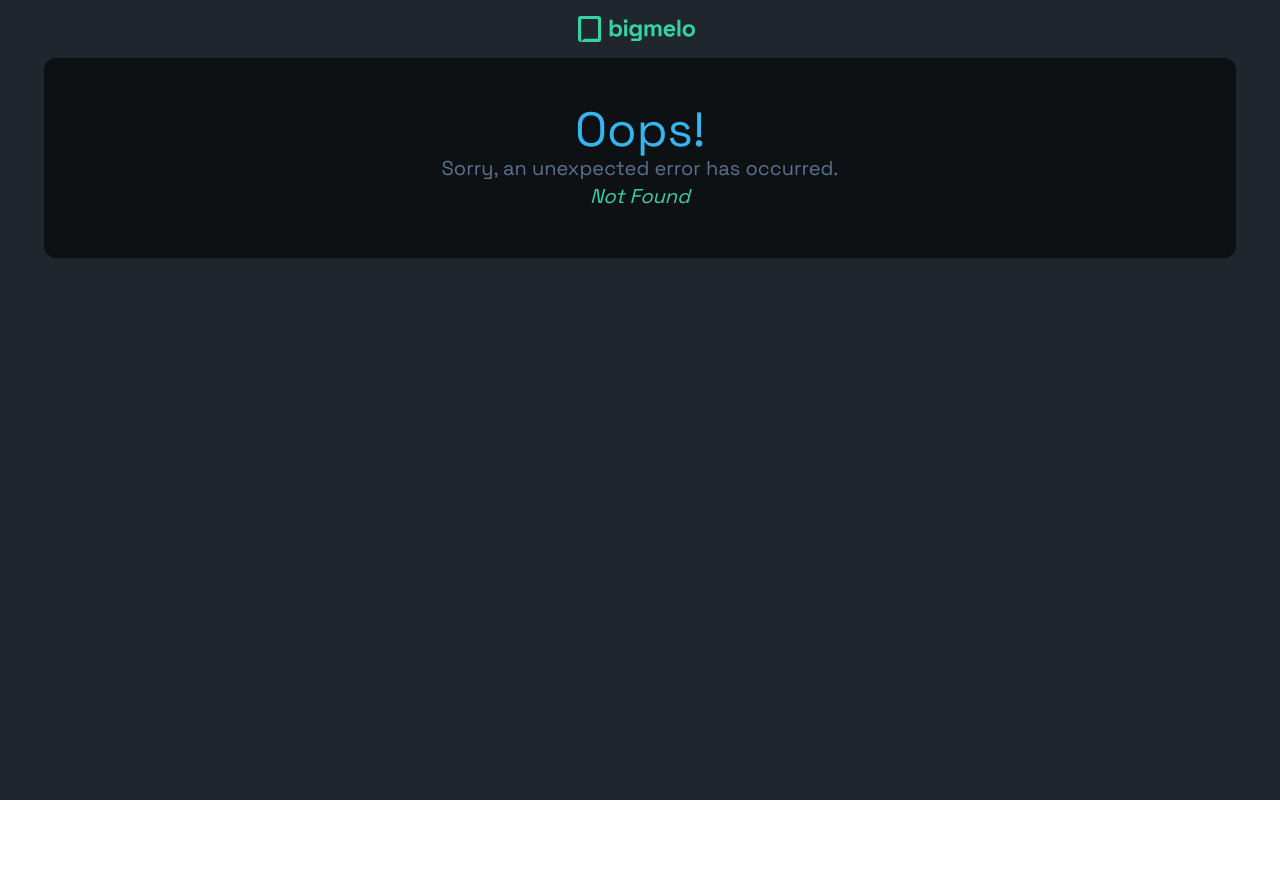
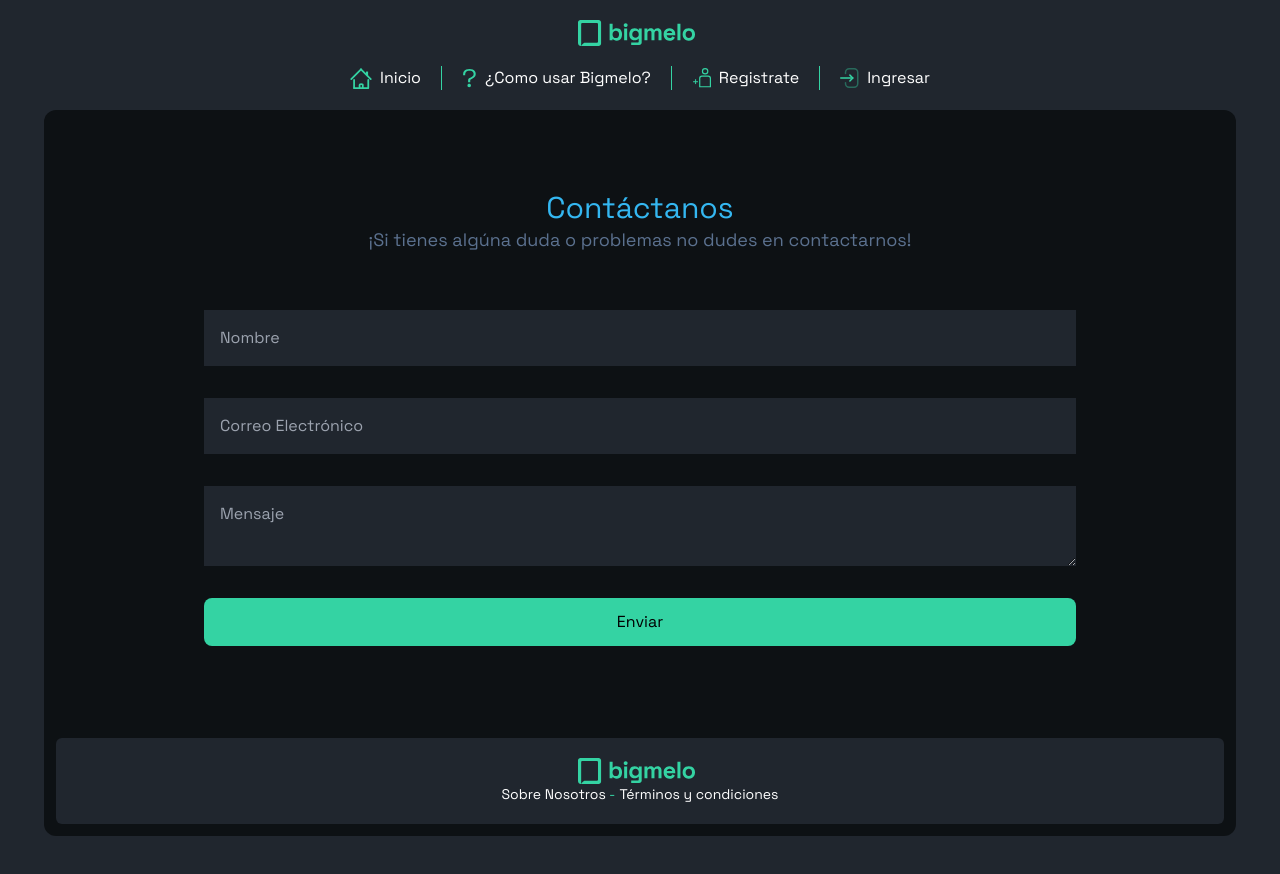
Before and after one commit to bigmelo-com/bigmelo-web, a React (Vite) app: page /support in a window 1280 px wide. Before the commit this address had no page. Shown: the top 874 px of the page. Before the commit the page ends 800 px from the top, so only its background shows below. Built offline with nearby package versions, Linux system fonts and the light colour scheme; no server answers.

Commit message:
Create support form

```diff
--- a/src/App.jsx
+++ b/src/App.jsx
@@ -6,6 +6,7 @@ import Terms from "./routes/Terms";
 import Profile from "./routes/Profile";
 import ValidateUser from "./routes/ValidateUser"
 import Payment from "./routes/Payment";
+import Support from "./routes/Support";
 
 export function App() {
     const router = createBrowserRouter([
@@ -44,6 +45,11 @@ export function App() {
           element: <Payment success={false} />,
           errorElement: <ErrorPage/>
         },
+        {
+          path: "support",
+          element: <Support />,
+          errorElement: <ErrorPage/>
+        },
       ]);
     return(
         <>
--- a/src/components/LogInForm/LogInForm.jsx
+++ b/src/components/LogInForm/LogInForm.jsx
@@ -9,6 +9,7 @@ export default function LogInForm({toggleLoginForm}) {
     "responsive:w-[504px] w-[250px] mt-8 p-3 border border-border text-white bg-primary rounded-lg placeholder-white";
   const [post, setPost] = useState({});
   const [response, setResponse] = useState(['','']);
+  const [isWaitingResponse, setIsWaitingResponse] = useState(false);
   const dispatch = useDispatch();
   const navigate = useNavigate();
 
@@ -22,6 +23,7 @@ export default function LogInForm({toggleLoginForm}) {
 
   const handleSubmit = (event) => {
     event.preventDefault();
+    setIsWaitingResponse(true)
 
     axios
     .post(import.meta.env.VITE_LOCAL_API_URL + "/v1/auth/get-token", post)
@@ -33,7 +35,8 @@ export default function LogInForm({toggleLoginForm}) {
     })
     .catch((err) => {
       setResponse([err.response.data.message, "bg-error"]);
-    });
+    })
+    .finally(() => setIsWaitingResponse(false));
   }
 
   return (
@@ -46,10 +49,17 @@ export default function LogInForm({toggleLoginForm}) {
         />
         </button>
         <div className="flex justify-center fixed inset-0 bg-black z-[70] backdrop-blur-sm bg-opacity-50 overscroll-y-none">
+          {isWaitingResponse && (
+            <div className="absolute bg-opacity-60 w-full h-full bg-secondary z-[5] flex justify-center items-center">
+              <div className="h-12 w-12 border-4 border-l-white border-r-white border-b-white border-t-button animate-spin ease-linear rounded-full">
+
+              </div>
+            </div>
+          )}
           <form
             className="flex flex-col items-center mt-20"
             onSubmit={handleSubmit}
-          >
+            >
             <h2 className="text-title text-xl mb-7">Ingresa a bigmelo</h2>
             <p className="text-paragraph">
               Ingresa los datos que registraste en bigmelo
--- a/src/components/NavBar/NavBar.jsx
+++ b/src/components/NavBar/NavBar.jsx
@@ -41,9 +41,14 @@ export default function NavBar({backButton, hasNavigation, toggleBurgerMenu=()=>
                 {isLogged ? (
                     <>
                     {(isActivated && hasNavigation) && (
+                        <>
                         <NavLink to='/profile' image='/public/chat.svg' linkStyle={linkStyle} onClick={closeBurgerMenu}>
                             Mis Mensajes
                         </NavLink>
+                        <NavLink to='/support' image='/public/support.svg' linkStyle={linkStyle} onClick={closeBurgerMenu}>
+                            Contactanos
+                        </NavLink>
+                        </>
                     )}
                     <NavLink to='/' image='/public/login.svg' linkStyle={linkStyle} onClick={logout}>
                         Salir
--- a/src/components/Plans/PlanCard.jsx
+++ b/src/components/Plans/PlanCard.jsx
@@ -3,10 +3,10 @@ import { selectToken } from "../../redux/tokenSlice";
 import axios from "axios";
 
 export default function PlanCard({ planId, name, description, price, period, waitingResponseState }) {
-    const years = period[12] === '1' && "Year";
-    const months = period[8] === '1' && "Month";
-    const weeks = period[4] === '1' && "Week";
-    const days = period[0] === '1' && "Day";
+    const years = period[12] === '1' && "Año";
+    const months = period[8] === '1' && "Mes";
+    const weeks = period[4] === '1' && "Semana";
+    const days = period[0] === '1' && "Día";
     const duration = years ? years : months ? months : weeks ? weeks : days;
     const token = useSelector(selectToken);
 
--- /dev/null
+++ b/src/components/Support/ContactForm.jsx
@@ -0,0 +1,15 @@
+export default function ContactForm() {
+    const inputStyle = "p-4 bg-primary text-white";
+    const handleSubmit = () => {
+
+    };
+
+  return (
+    <form className="flex flex-col space-y-8 w-full responsive:px-20">
+        <input className={inputStyle} type="text" placeholder="Nombre" />
+        <input className={inputStyle} type="email" placeholder="Correo Electrónico" />
+        <textarea className={inputStyle} placeholder="Mensaje"></textarea>
+        <button className="bg-button p-3 rounded-lg" type="submit">Enviar</button>
+    </form>
+  )
+}
--- /dev/null
+++ b/src/routes/Support.jsx
@@ -0,0 +1,14 @@
+import Base from "../components/Base/Base";
+import ContactForm from "../components/Support/ContactForm";
+
+export default function Support() {
+  return (
+    <Base>
+        <div className="flex flex-col justify-center items-center responsive:p-20 p-10 responsive:mt-0 mt-14">
+            <h1 className="text-title text-3xl">Contáctanos</h1>
+            <h2 className="text-paragraph text-lg mb-14 text-center">¡Si tienes algúna duda o problemas no dudes en contactarnos!</h2>
+            <ContactForm />
+        </div>
+    </Base>
+  )
+}
```
Also changed, not shown: public/public/support.svg (added).
